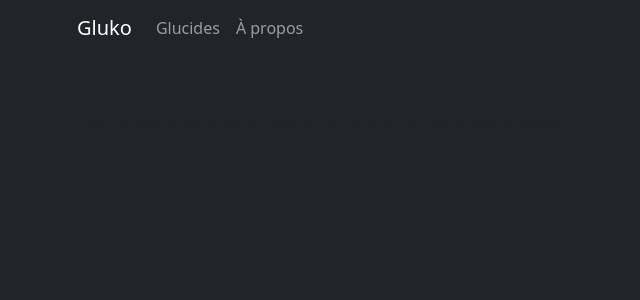
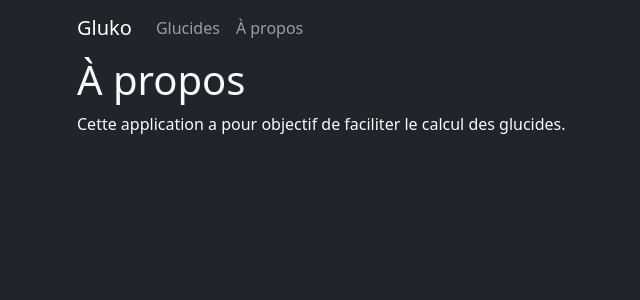
Before and after one commit to gcharest/gluko, a Vue app: page /about in a window 1280 px wide. Shown: the top 300 px of the page, without its empty margins (17-657 px from the left). Built offline with nearby package versions, Linux system fonts and the light colour scheme.

Commit message:
Fix text class for dark mode

```diff
--- a/src/views/AboutView.vue
+++ b/src/views/AboutView.vue
@@ -1,7 +1,7 @@
 <template>
   <main class="about container">
-    <h1>{{ $t("about") }}</h1>
-    <p>
+    <h1 class="text-light">{{ $t("about") }}</h1>
+    <p class="text-light">
       Cette application a pour objectif de faciliter le calcul des glucides.
     </p>
   </main>
```
